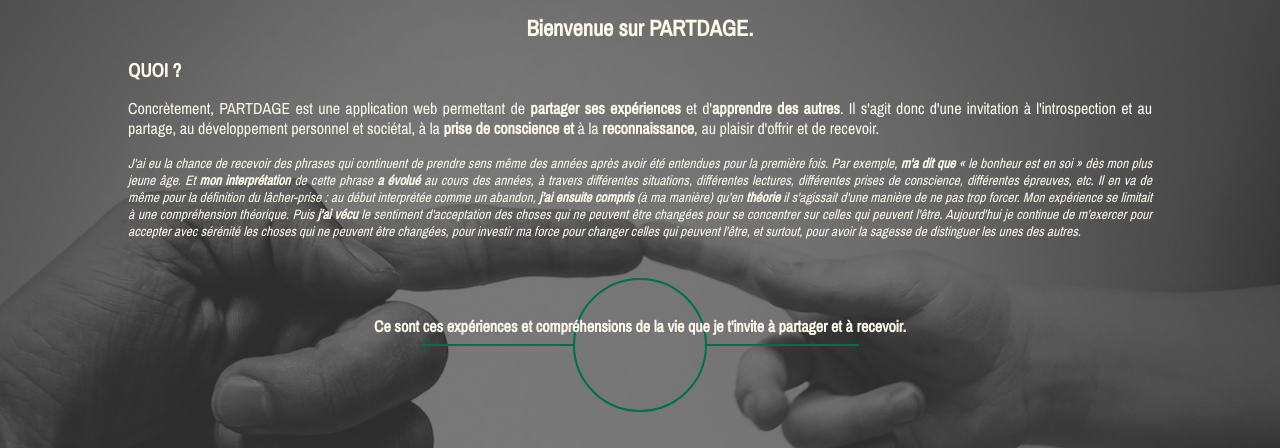
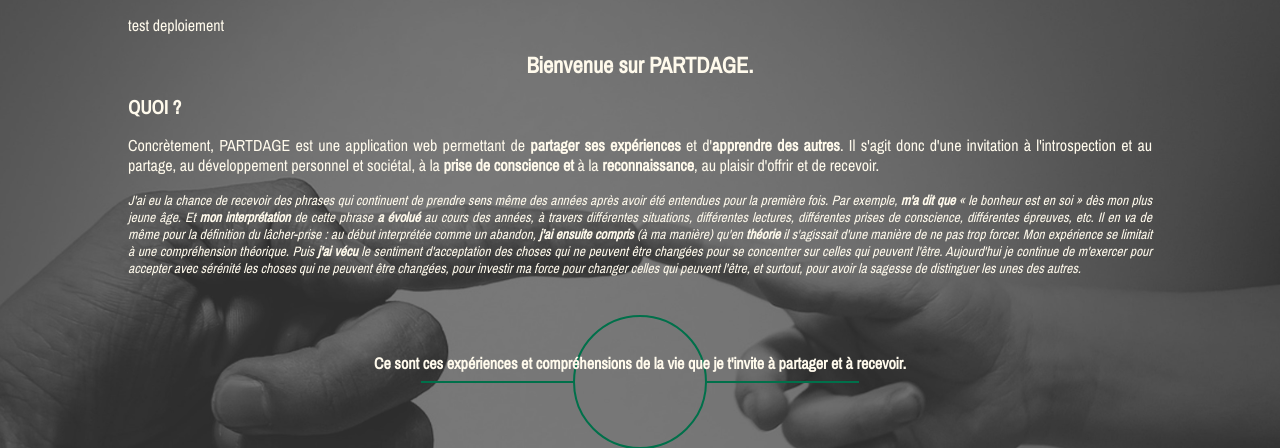
Before and after one commit to ThomasCreusot/partdage, a Django app: page / in a window 1280 px wide. Shown: the part 110-558 px from the top of the page. Run offline with Django 4.2, Linux system fonts and the light colour scheme; some web fonts are replaced.

Commit message:
working on .circleci/config.yml

```diff
--- a/sharingofexperience/templates/sharingofexperience/index.html
+++ b/sharingofexperience/templates/sharingofexperience/index.html
@@ -3,6 +3,7 @@
 
 <div id=blocPageIndex>
     <div>
+        <p>test deploiement</p>
         <h1>Bienvenue sur PARTDAGE.</h1>
         <h2>QUOI ?</h2>
         <p>Concrètement, PARTDAGE est une application web permettant de <strong>partager ses expériences</strong> et d'<strong>apprendre des autres</strong>. Il s'agit donc d'une invitation à l'introspection et au partage, au développement personnel et sociétal, à la <strong>prise de conscience et</strong> à la <strong>reconnaissance</strong>, au plaisir d'offrir et de recevoir.</p>
```
Also changed, not shown: .circleci/config.yml.
